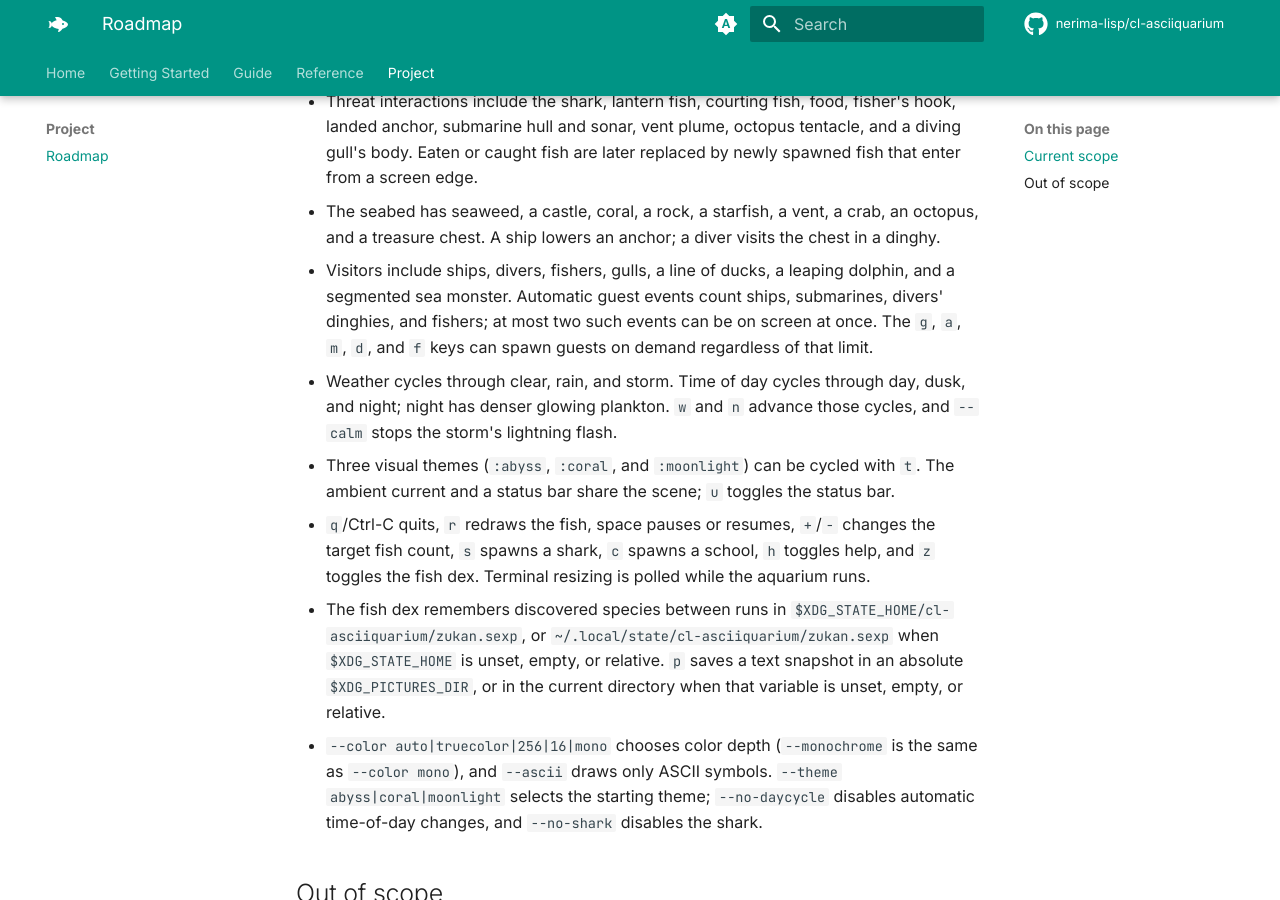
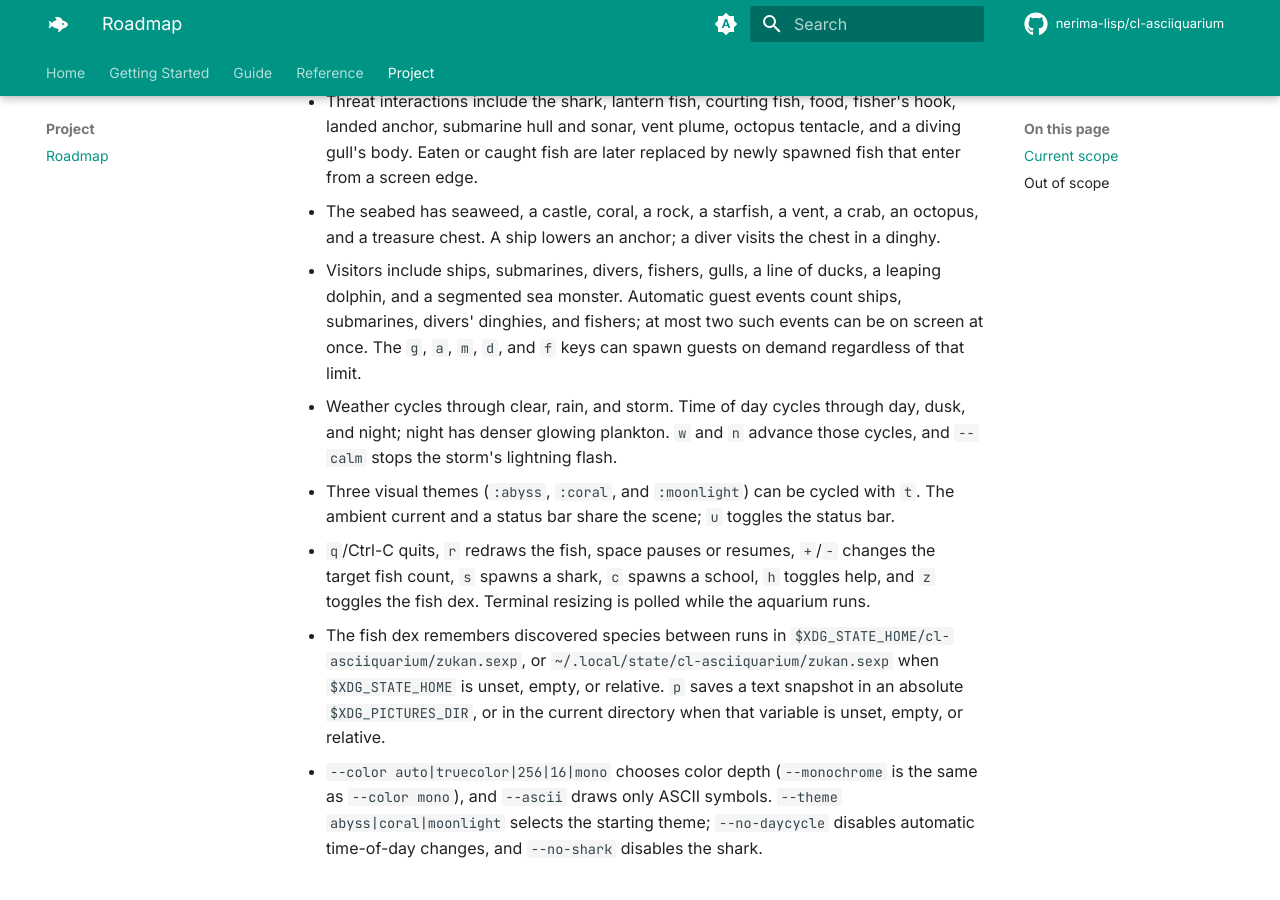
Before and after one commit to nerima-lisp/cl-asciiquarium, an MkDocs documentation site: the page built from docs/src/project/roadmap.md, in a window 1280 px wide and 900 px high, scrolled down 366 px. Built offline with MkDocs 1.6.1 and Material for MkDocs 9.7.7, drawn with Linux system fonts in a browser that asks for light colours; comment, search, counter and statistics services are not loaded.

Commit message:
docs: list submarines as visitors

```diff
--- a/docs/src/project/roadmap.md
+++ b/docs/src/project/roadmap.md
@@ -16,10 +16,10 @@ This page lists implemented features and explicit out-of-scope designs.
 - The seabed has seaweed, a castle, coral, a rock, a starfish, a vent, a crab,
   an octopus, and a treasure chest. A ship lowers an anchor; a diver visits
   the chest in a dinghy.
-- Visitors include ships, divers, fishers, gulls, a line of ducks, a leaping
-  dolphin, and a segmented sea monster. Automatic guest events count ships,
-  submarines, divers' dinghies, and fishers; at most two such events can be
-  on screen at once. The `g`, `a`, `m`, `d`, and `f` keys can spawn guests on
+- Visitors include ships, submarines, divers, fishers, gulls, a line of ducks,
+  a leaping dolphin, and a segmented sea monster. Automatic guest events count
+  ships, submarines, divers' dinghies, and fishers; at most two such events
+  can be on screen at once. The `g`, `a`, `m`, `d`, and `f` keys can spawn guests on
   demand regardless of that limit.
 - Weather cycles through clear, rain, and storm. Time of day cycles through
   day, dusk, and night; night has denser glowing plankton. `w` and `n` advance
```
